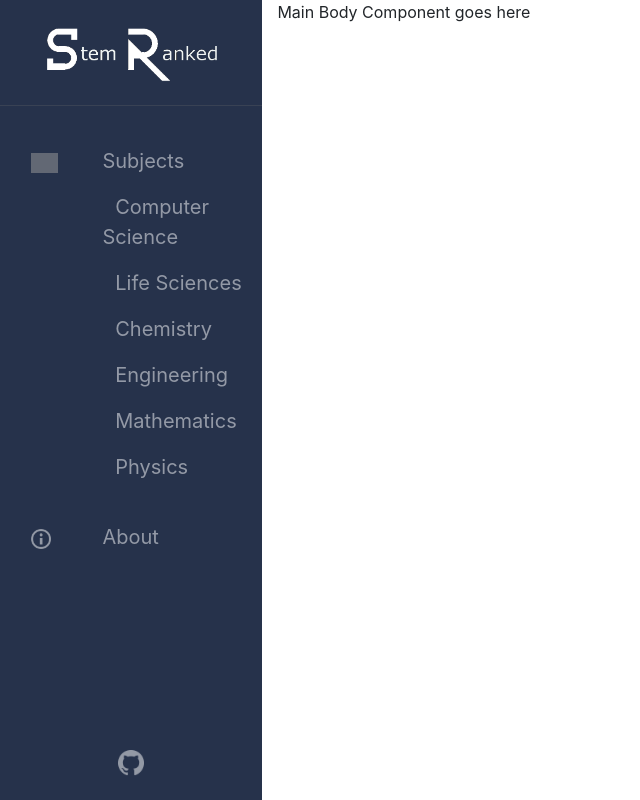
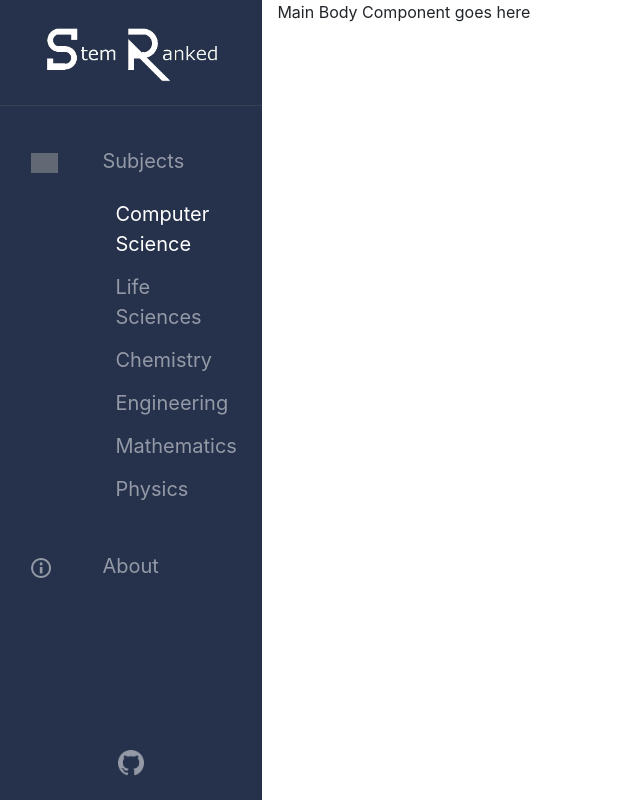
Before and after one commit to AlanChen4/StemRanked, a React (Create React App) app: page / in a window 1280 px wide. Shown: the whole page, without its empty margins (0-640 px from the left). Built offline with nearby package versions, Linux system fonts and the light colour scheme; grey boxes are pictures that could not be loaded.

Commit message:
made sidebar subjects into links and added onChange event

```diff
--- a/src/App.css
+++ b/src/App.css
@@ -26,7 +26,6 @@
 }
 
 .Sidebar-Links {
-  /*background-color: thistle;*/
   font-size: 2.5vh;
   color: var(--sidebar-inactive-text-color);
 }
@@ -42,9 +41,43 @@
   margin-top: 5vh;
 }
 
-.Subject-Link {
+.Subject-Link-Container {
+  width: 13.5vw;
+}
+
+.Subject-Link-Inactive {
   margin-top: 2vh;
-  text-indent: 1vw;
+  font-size: 2.5vh;
+  color: var(--sidebar-inactive-text-color);
+  background-color: var(--sidebar-color);
+  text-align: left;
+}
+
+.Subject-Link-Inactive:hover {
+  color: var(--sidebar-active-text-color);
+  text-decoration: none;
+  background-color: var(--sidebar-color);
+}
+
+.Subject-Link-Active {
+  margin-top: 2vh;
+  font-size: 2.5vh;
+  color: var(--sidebar-active-text-color);
+  background-color: var(--sidebar-color);
+  text-align: left;
+  text-decoration: none;
+}
+
+.Subject-Link-Active:hover {
+  color: var(--sidebar-active-text-color);
+  background-color: var(--sidebar-color);
+  text-decoration: none;
+}
+
+.Subject-Link-Active:active {
+  color: var(--sidebar-active-text-color);
+  text-decoration: none;
+  background-color: var(--sidebar-color);
 }
 
 /*
--- a/src/App.js
+++ b/src/App.js
@@ -1,7 +1,8 @@
 import React from 'react';
+import { useState } from 'react';
 import './App.css';
 import RankingInputForm from './components/RankingInputForm';
-import { Image, Container, Row, Col } from 'react-bootstrap';
+import { Image, Container, Row, Col, ToggleButton, ToggleButtonGroup } from 'react-bootstrap';
 
 const subjectList = [
   'Computer Science',
@@ -13,8 +14,14 @@ const subjectList = [
 ]
 
 function App() {
+  const [selectedSubject, setSelectedSubject] = useState('Computer Science');
+
+  const onSubjectChange = (event) => {
+    setSelectedSubject(event.currentTarget.value);
+    console.log('Subject selected', event.currentTarget.value);
+  }
+
   return (
-    <div>
     <Container fluid>
       <Row className="Main">
         <Col className="Sidebar">
@@ -31,7 +38,9 @@ function App() {
                 </Col>
                 <Col>
                   Subjects
-                  {subjectList.map((subject) => <Row className="Subject-Link" key={subject}><Col>{subject}</Col></Row>)}
+                  <ToggleButtonGroup className="Subject-Link-Container" type="radio" name='subjects' defaultValue={selectedSubject} vertical>
+                    {subjectList.map((subject) => <Row className={selectedSubject === subject ? "Subject-Link-Active" : "Subject-Link-Inactive"} as={ToggleButton} variant="custom" value={subject} onChange={onSubjectChange} block><Col>{subject}</Col></Row>)}
+                  </ToggleButtonGroup>
                 </Col>
               </Row>
               <Row className="Main-Link">
@@ -55,7 +64,6 @@ function App() {
         </Col>
       </Row>
     </Container>
-    </div>
   );
 }
 
```
